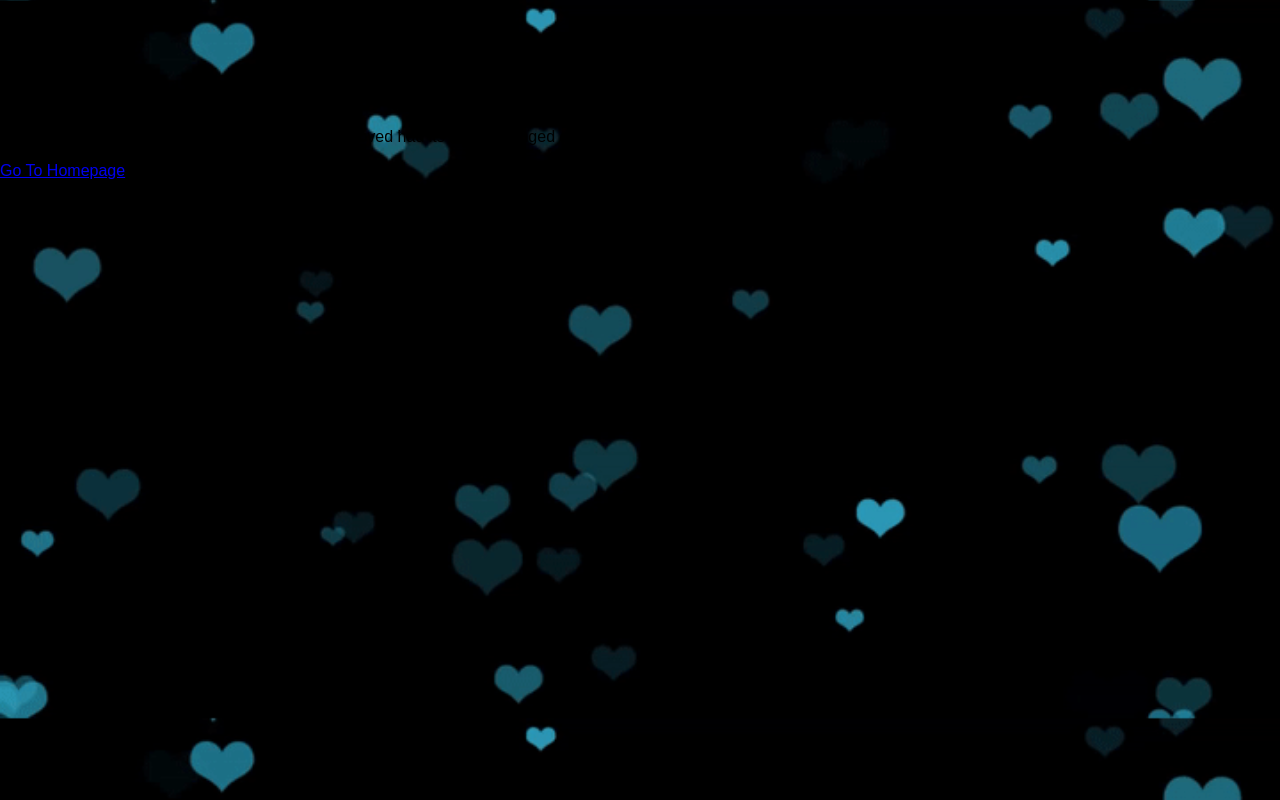
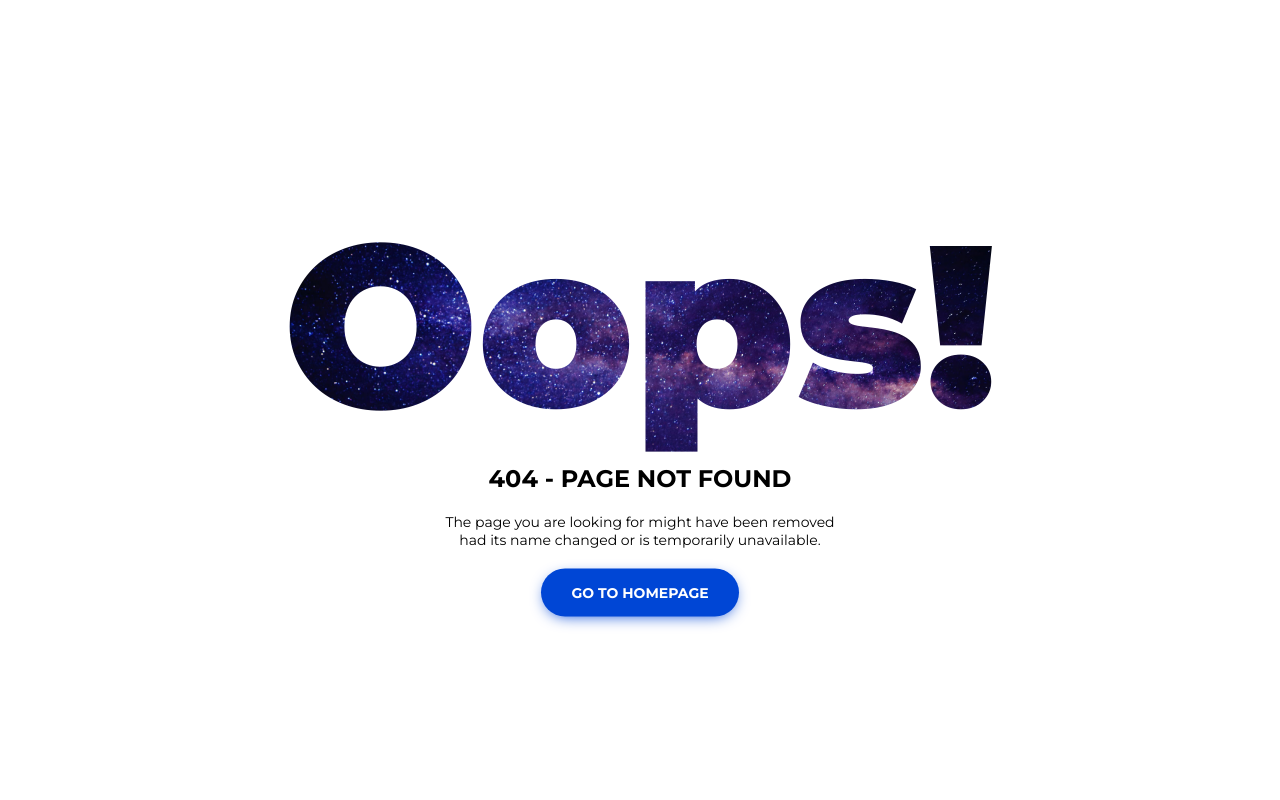
Before and after one commit to nandysolutions/django-flamesgame, a Django app: template templates/404.html in a window 1280 px wide. Run offline with Django 3.2, Linux system fonts and the light colour scheme; the template is opened without the code that fills it, so the values that code supplies are empty.

Commit message:
some names bug fixed

```diff
--- /dev/null
+++ b/static/style1.css
@@ -0,0 +1,96 @@
+* {
+  -webkit-box-sizing: border-box;
+          box-sizing: border-box;
+}
+
+body {
+  padding: 0;
+  margin: 0;
+}
+
+#notfound {
+  position: relative;
+  height: 100vh;
+}
+
+#notfound .notfound {
+  position: absolute;
+  left: 50%;
+  top: 50%;
+  -webkit-transform: translate(-50%, -50%);
+      -ms-transform: translate(-50%, -50%);
+          transform: translate(-50%, -50%);
+}
+
+.notfound {
+  max-width: 410px;
+  width: 100%;
+  text-align: center;
+}
+
+.notfound .notfound-404 {
+  height: 280px;
+  position: relative;
+  z-index: -1;
+}
+
+.notfound .notfound-404 h1 {
+  font-family: 'Montserrat', sans-serif;
+  font-size: 230px;
+  margin: 0px;
+  font-weight: 900;
+  position: absolute;
+  left: 50%;
+  -webkit-transform: translateX(-50%);
+      -ms-transform: translateX(-50%);
+          transform: translateX(-50%);
+  background: url('/static/404img.jpg') no-repeat;
+  -webkit-background-clip: text;
+  -webkit-text-fill-color: transparent;
+  background-size: cover;
+  background-position: center;
+}
+
+
+.notfound h2 {
+  font-family: 'Montserrat', sans-serif;
+  color: #000;
+  font-size: 24px;
+  font-weight: 700;
+  text-transform: uppercase;
+  margin-top: 0;
+}
+
+.notfound p {
+  font-family: 'Montserrat', sans-serif;
+  color: #000;
+  font-size: 14px;
+  font-weight: 400;
+  margin-bottom: 20px;
+  margin-top: 0px;
+}
+
+.notfound a {
+  font-family: 'Montserrat', sans-serif;
+  font-size: 14px;
+  text-decoration: none;
+  text-transform: uppercase;
+  background: #0046d5;
+  display: inline-block;
+  padding: 15px 30px;
+  border-radius: 40px;
+  color: #fff;
+  font-weight: 700;
+  -webkit-box-shadow: 0px 4px 15px -5px #0046d5;
+          box-shadow: 0px 4px 15px -5px #0046d5;
+}
+
+
+@media only screen and (max-width: 767px) {
+    .notfound .notfound-404 {
+      height: 142px;
+    }
+    .notfound .notfound-404 h1 {
+      font-size: 112px;
+    }
+}
--- a/templates/404.html
+++ b/templates/404.html
@@ -14,7 +14,7 @@
 	<link href="https://fonts.googleapis.com/css?family=Montserrat:400,700,900" rel="stylesheet">
 
 	<!-- Custom stlylesheet -->
-	<link type="text/css" rel="stylesheet" href="{% static 'style.css' %}" />
+	<link type="text/css" rel="stylesheet" href="{% static 'style1.css' %}" />
 
 	<!-- HTML5 shim and Respond.js for IE8 support of HTML5 elements and medias queries -->
 	<!-- WARNING: Respond.js doesn't work if you view the page via file:// -->
```
